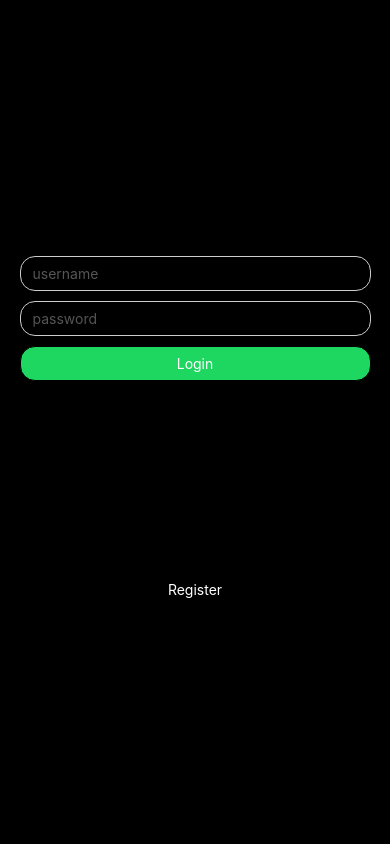
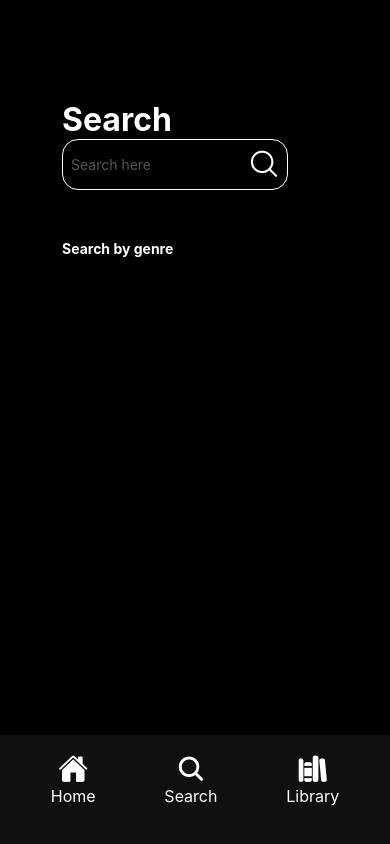
Before and after one commit to Eddiezxe/MusicApp, a React Native app: screen / in a window 390 px wide. Built offline with nearby package versions, Linux system fonts and the light colour scheme.

Commit message:
Search Page && NavBar

```diff
--- a/App.js
+++ b/App.js
@@ -1,9 +1,10 @@
 import { StatusBar } from 'expo-status-bar';
-import { StyleSheet, Text, View } from 'react-native';
 import Login from './src/components/Login.js'
+import Search from './src/components/Search.js'
+import NavBar from './src/components/NavBar.js';
 
 export default function App() {
   return (
-    <Login/>
+    <Search/>
   );
 }
--- a/package.json
+++ b/package.json
@@ -15,6 +15,7 @@
     "react": "17.0.1",
     "react-dom": "17.0.1",
     "react-native": "0.64.3",
+    "react-native-vector-icons": "^9.1.0",
     "react-native-web": "0.17.1"
   },
   "devDependencies": {
--- a/src/components/Login.js
+++ b/src/components/Login.js
@@ -1,5 +1,5 @@
 import { StyleSheet, Text, View, TextInput, Button, TouchableOpacity  } from 'react-native';
-// import '../assets/css/Login.css';
+import NavBar from './NavBar.js';
 function Login() {
     return (
         <View style={styles.login}>
@@ -48,7 +48,7 @@ const styles = StyleSheet.create({
         color: '#fff',
     },
     login__register: {
-        marginTop: 200,
+        marginTop: 10,
         marginBottom: 0,
     }
 })
--- /dev/null
+++ b/src/components/NavBar.js
@@ -0,0 +1,46 @@
+import { StyleSheet, Text, View, TextInput, Button, TouchableOpacity  } from 'react-native';
+import Icon from 'react-native-vector-icons/Ionicons';
+export default function NavBar() {
+    return (
+        <View style={styles.navBar}>
+            <TouchableOpacity style={[styles.navBar__button]}>
+                <Icon name="home" size={30} color="#fff" />
+                <Text style={styles.navBar__btnText}>Home</Text>
+            </TouchableOpacity>
+            <TouchableOpacity style={[styles.navBar__button]}>
+                <Icon name="search" size={30} color="#fff" />
+                <Text style={styles.navBar__btnText}>Search</Text>
+            </TouchableOpacity>
+            <TouchableOpacity style={[styles.navBar__button]}>
+                <Icon name="library" size={30} color="#fff" />
+                <Text style={styles.navBar__btnText}>Library</Text>
+            </TouchableOpacity>
+        </View>
+    )
+}
+const styles = StyleSheet.create({
+    navBar: {
+        display: "flex",
+        flexDirection: "row",
+        width: "100%",
+        justifyContent: "space-evenly",
+        position: "absolute",
+        bottom: 0,
+        right: 0,
+        left: 0,
+        paddingBottom: 20,
+        backgroundColor: "#101010",
+
+
+    },
+    navBar__button: {
+        padding: 18,
+        backgroundColor: "#101010",
+        display: "flex",
+        alignItems: "center",
+    },
+    navBar__btnText:{
+        color: "#fff",
+        fontSize: 16,
+    }
+})
--- /dev/null
+++ b/src/components/Search.js
@@ -0,0 +1,63 @@
+import { StyleSheet, Text, View, TextInput, Button, TouchableOpacity  } from 'react-native';
+import Icon from 'react-native-vector-icons/AntDesign';
+import NavBar from './NavBar.js';
+function Search() {
+    return (
+        <View style={styles.search}>
+            <View style={[styles.search__searchSection]}>
+                <Text style={[styles.search__searchText, styles.white]}>Search</Text>
+                <View style={[styles.search__searchContainer]}>
+                    <TextInput style={[styles.search_searchInput, styles.mt10]} placeholderTextColor={'#555'}  placeholder="Search here"/>
+                    <Icon name="search1" size={30} color="#fff" />
+                </View>
+
+                <View style={styles.search__searchByGenre}>
+                    <Text style={styles.white}>Search by genre</Text>
+                    <View style={styles.search__genreContainer}>
+                        {/* Genre goes here */}
+                    </View>
+
+                </View>
+            </View>
+            <NavBar/>
+        </View>
+    )
+}
+
+export default Search
+const styles = StyleSheet.create({
+    white:{
+        color: "white",
+        fontWeight: "bold",
+    },
+    search: {
+        display: "flex",
+        alignItems: "center",
+        justifyContent: "flex-start",
+        backgroundColor: "black",
+        height: "100%",
+        position: "relative",
+    },
+    search__searchSection:{
+        marginTop: 100,
+    },
+    search__searchText: {
+        fontSize: 32,
+    },
+    search__searchContainer:{
+        width: "85%",
+        display: "flex",
+        flexDirection: "row",
+        borderWidth: 1,
+        borderColor: "#fff",
+        padding: 8,
+        borderRadius: 16,
+    },
+    search_searchInput:{
+        width: "90%",
+        paddingVertical: 0,
+    },
+    search__searchByGenre:{
+        marginTop: 50,
+    }
+})
```
Also changed, not shown: src/assets/css/Login.css (deleted), 1 other file (tests, documents, lock files or other folders).
